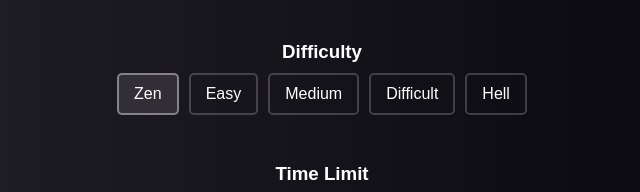
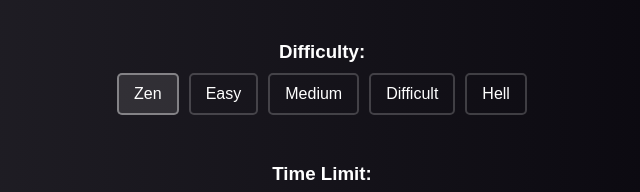
Before and after one commit to wweijian/whackakeyboard, a plain HTML site: page index.html in a window 1280 px wide. Shown: the part 299-491 px from the top of the page, 318-958 px from the left. Drawn offline with Linux system fonts and the light colour scheme; a web font is replaced by a local one.

Commit message:
minor changes

```diff
--- a/index.html
+++ b/index.html
@@ -18,7 +18,7 @@
             <h1>WHACK-A-KEYBOARD!</h1>
 
             <div class="config-section">
-                <h3>Difficulty</h3>
+                <h3>Difficulty:</h3>
                 <div class="option-buttons" id="difficulty-options">
                     <div class="option-button selected" data-difficulty="zen">Zen</div>
                     <div class="option-button" data-difficulty="easy">Easy</div>
@@ -29,7 +29,7 @@
             </div>
 
             <div class="config-section">
-                <h3>Time Limit</h3>
+                <h3>Time Limit:</h3>
                 <div class="option-buttons" id="time-options">
                     <div class="option-button" data-time="30">30s</div>
                     <div class="option-button selected" data-time="60">60s</div>
```
